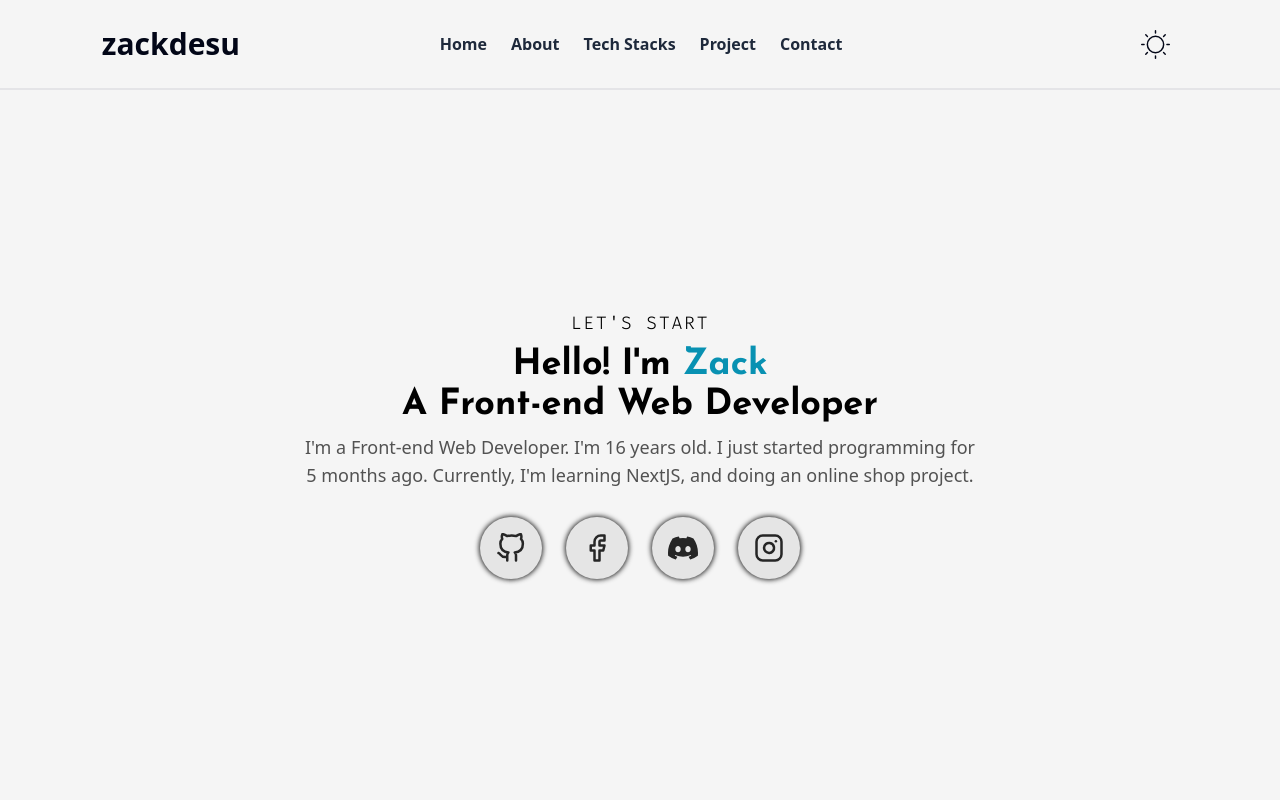
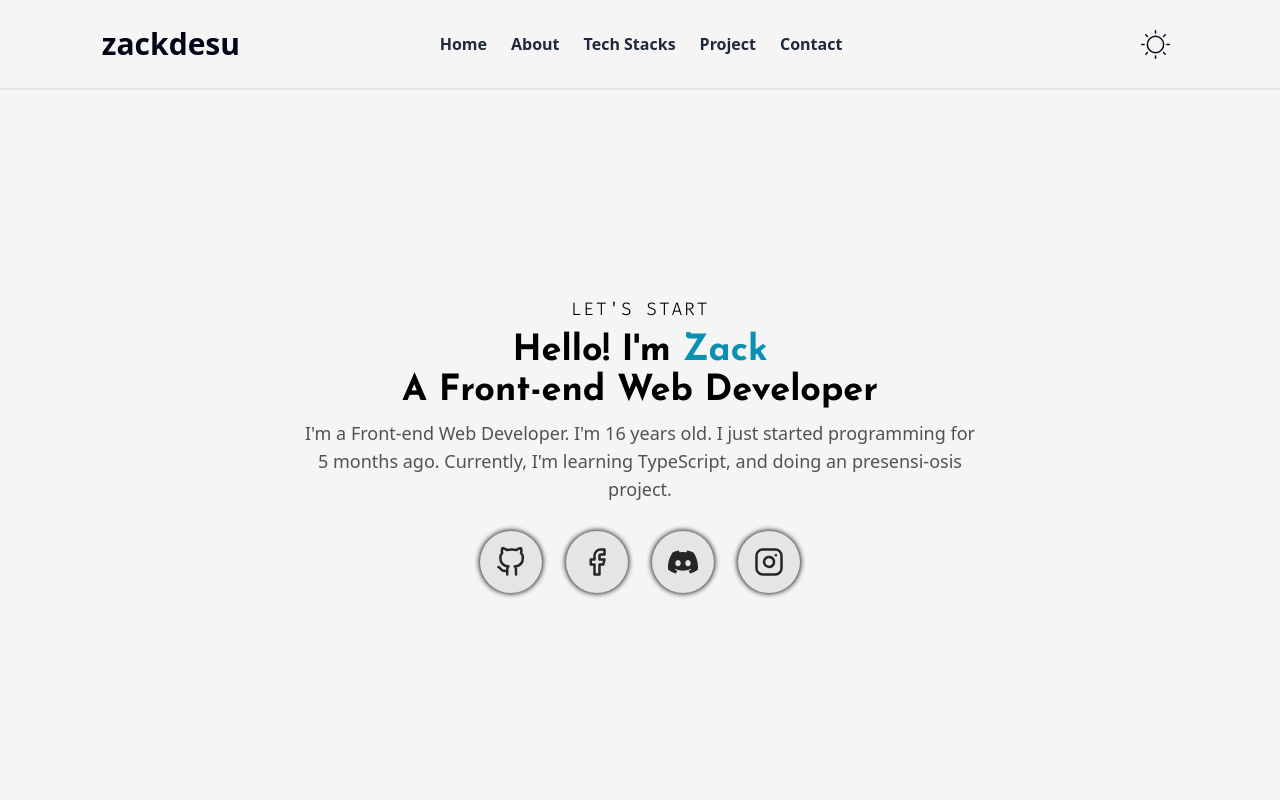
Before and after one commit to zackdesu/portfolio, a Next.js app: page / in a window 1280 px wide. Shown: the top 800 px of the page. Built offline with nearby package versions, Linux system fonts and the light colour scheme.

Commit message:
Update home.jsx

```diff
--- a/app/home.jsx
+++ b/app/home.jsx
@@ -4,8 +4,8 @@ import { BsDiscord } from "react-icons/bs";
 import Icons from "@/components/Icons";
 
 const Home = () => {
-  const whatDoYouLearnNow = "NextJS";
-
+  const whatDoYouLearnNow = "TypeScript";
+  const whatDoYouDoNow = "presensi-osis project"
   const now = new Date().getTime();
 
   // My birth date
@@ -32,7 +32,7 @@ const Home = () => {
       <p className="max-w-xl xl:max-w-2xl mt-2 mx-8 text-center text-neutral-600 dark:text-neutral-300 xl:text-lg">
         I&apos;m a Front-end Web Developer. I&apos;m {years} years old. I just
         started programming for {months} months ago. Currently, I&apos;m
-        learning {whatDoYouLearnNow}, and doing an online shop project.
+        learning {whatDoYouLearnNow}, and doing an {whatDoYouDoNow}.
       </p>
       <ul className="flex my-3">
         <Icons
```
